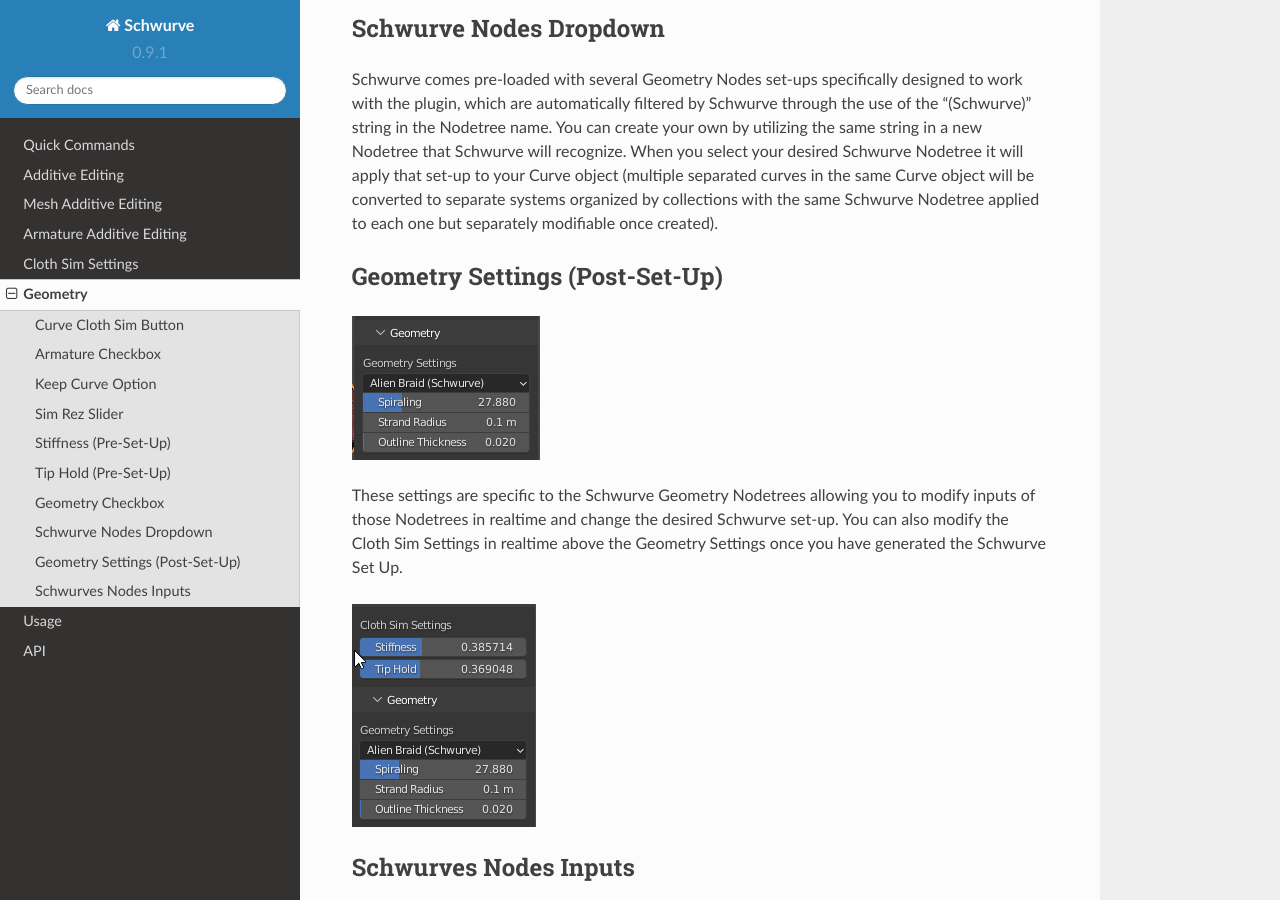
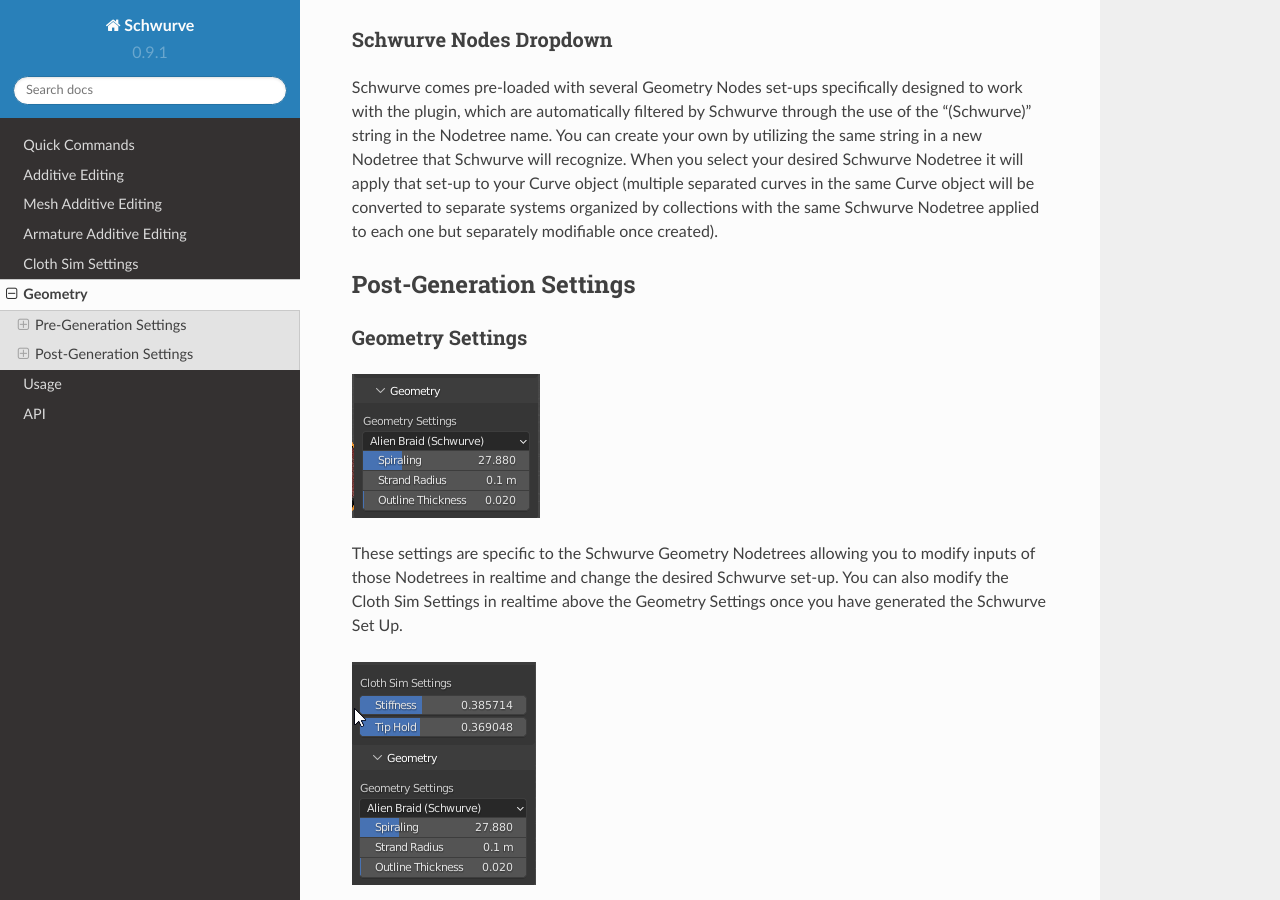
Before and after one commit to Ayjent/SchwurveTest, a Sphinx documentation site: the page built from docs/source/geometry.rst, in a window 1280 px wide and 900 px high, scrolled down 1476 px. Built offline with Sphinx 7.4.7 and the Read the Docs theme 2.0.0, drawn with Linux system fonts in a browser that asks for light colours; some of the changed text lies outside the part shown.

Commit message:
Update geometry.rst

```diff
--- a/docs/source/geometry.rst
+++ b/docs/source/geometry.rst
@@ -1,5 +1,5 @@
 Geometry
---------
+========
 
 .. figure:: ../_static/GeometryArmOption.png
    :align: left
@@ -9,6 +9,9 @@
 
 This is the marquee feature of the Schuwrve add-on allowing you to specify various options to convert a Curve Object into a fully functioning set-up containing
 an integrated system that is bound to a generated Mesh cloth simulation with hooked-Empties.
+
+Pre-Generation Settings
+-----------------------
 
 Curve Cloth Sim Button
 ^^^^^^^^^^^^^^^^^^^^^^
@@ -69,10 +72,13 @@
 When you select your desired Schwurve Nodetree it will apply that set-up to your Curve object (multiple separated curves in the same Curve object will be
 converted to separate systems organized by collections with the same Schwurve Nodetree applied to each one but separately modifiable once created).
 
+Post-Generation Settings
+------------------------
+
 .. _Geometry Settings:
 
-Geometry Settings (Post-Set-Up)
-^^^^^^^^^^^^^^^^^^^^^^^^^^^^^^^
+Geometry Settings
+^^^^^^^^^^^^^^^^^
 
 .. image:: ../_static/GeometryInputSettings.png
 
```
